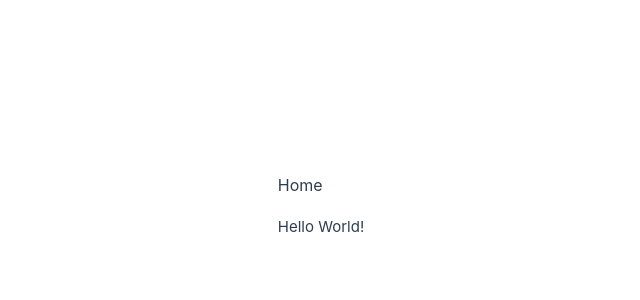
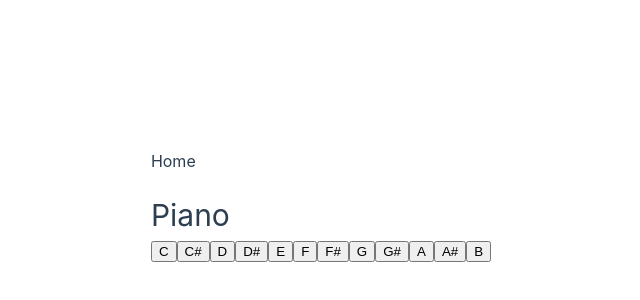
Before and after one commit to claudiamatosa/vue3-typescript-piano, a Vue app: page / in a window 1280 px wide. Shown: the part 210-510 px from the top of the page, without its empty margins (319-959 px from the left). Built offline with nearby package versions, Linux system fonts and the light colour scheme.

Commit message:
Working piano

```diff
--- a/package.json
+++ b/package.json
@@ -16,6 +16,7 @@
   "dependencies": {
     "date-fns": "^2.29.3",
     "pinia": "^2.0.28",
+    "tone": "^14.7.77",
     "vue": "^3.2.45",
     "vue-router": "^4.1.6"
   },
--- a/src/components/PianoComponent.vue
+++ b/src/components/PianoComponent.vue
@@ -1,7 +1,25 @@
 <script setup lang="ts">
-const name: string = "World";
+import * as Tone from "tone";
+// import { ref } from 'vue';
+
+const keys = ["C", "C#", "D", "D#", "E", "F", "F#", "G", "G#", "A", "A#", "B"];
+const synth = new Tone.Synth().toDestination();
+
+// https://developer.mozilla.org/en-US/docs/Web/API/Web_Audio_API
+const playNote = (note: string) => {
+  synth.triggerAttackRelease(`${note}4`, "8n");
+};
 </script>
 
 <template>
-  <div>Hello {{ name }}!</div>
+  <div>
+    <h1>Piano</h1>
+    <button v-for="key in keys" v-bind:key="key" @click="playNote(key)">{{ key }}</button>
+  </div>
 </template>
+
+<style scoped>
+h1 {
+  color: var(--color-text);
+}
+</style>
--- a/vite.config.ts
+++ b/vite.config.ts
@@ -8,7 +8,7 @@ import vueJsx from "@vitejs/plugin-vue-jsx";
 export default defineConfig({
   plugins: [vue(), vueJsx()],
   server: {
-    port: 3000
+    port: 3000,
   },
   resolve: {
     alias: {
```
Also changed, not shown: 1 other file (tests, documents, lock files or other folders).
